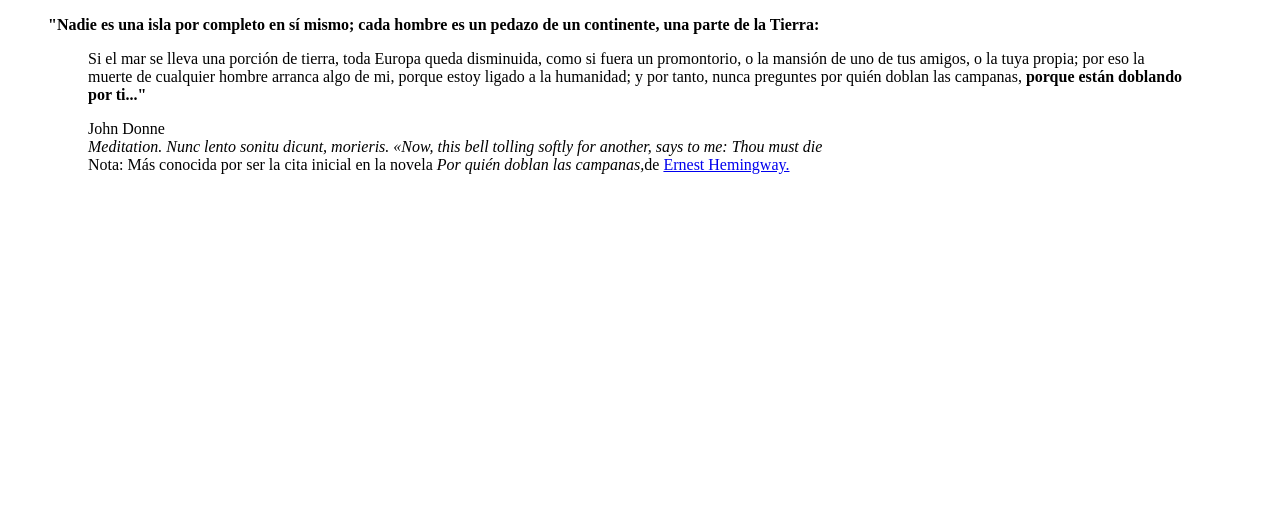
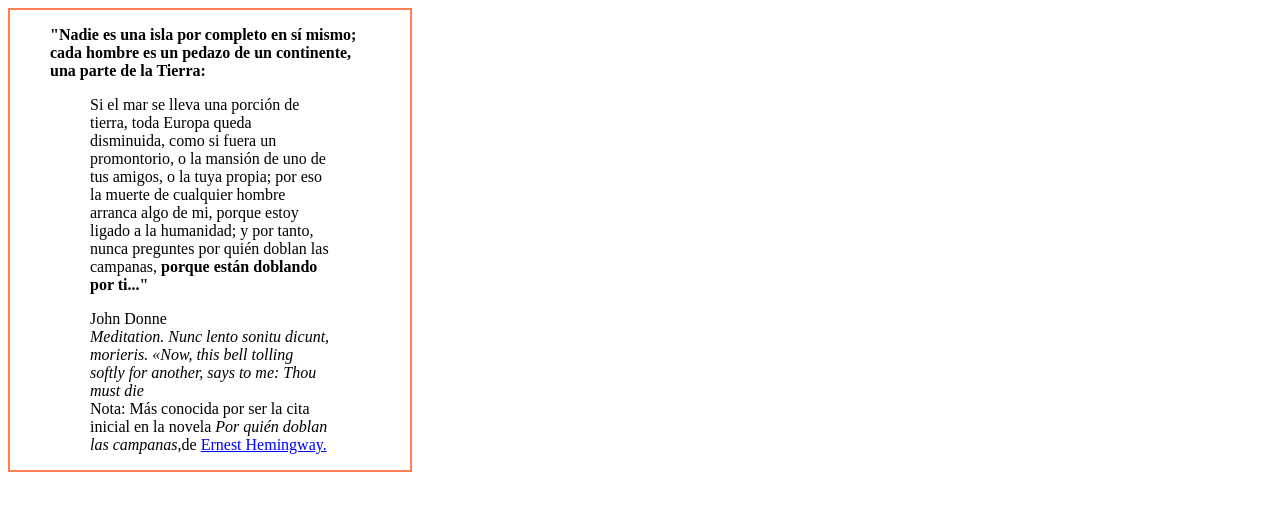
Before and after one commit to milachirolde/NVL-HTML-P8a, a plain HTML site: page index.html in a window 1280 px wide. Drawn offline with Linux system fonts and the light colour scheme.

Commit message:
adding div

```diff
--- a/index.html
+++ b/index.html
@@ -10,12 +10,14 @@
 </head>
 
 <body>
+  <div style="width:400px; height:auto; border: 2px coral solid;">
   <blockquote> <strong>"Nadie es una isla por completo en sí mismo; cada hombre es un pedazo de un continente, una parte de la Tierra:</strong>
     <blockquote cite="https://es.wikiquote.org/wiki/John_Donne">
       <p>Si el mar se lleva una porción de tierra, toda Europa queda disminuida, como si fuera un promontorio, o la mansión de uno de tus amigos, o la tuya propia; por eso la muerte de cualquier hombre arranca algo de mi, porque estoy ligado a la humanidad; y por tanto, nunca preguntes por quién doblan las campanas, <b>porque están doblando por ti..."</b></p>
       <footer>John Donne </footer><cite>Meditation. Nunc lento sonitu dicunt, morieris. «Now, this bell tolling softly for another, says to me: Thou must die</cite><footer>Nota: Más conocida por ser la cita inicial en la novela <i>Por quién doblan las campanas,</i>de <a href="https://es.wikiquote.org/wiki/Ernest_Hemingway">Ernest Hemingway.</a></footer>
   </blockquote>
   </blockquote>
+</div>
 </body>
 
 </html>
```
